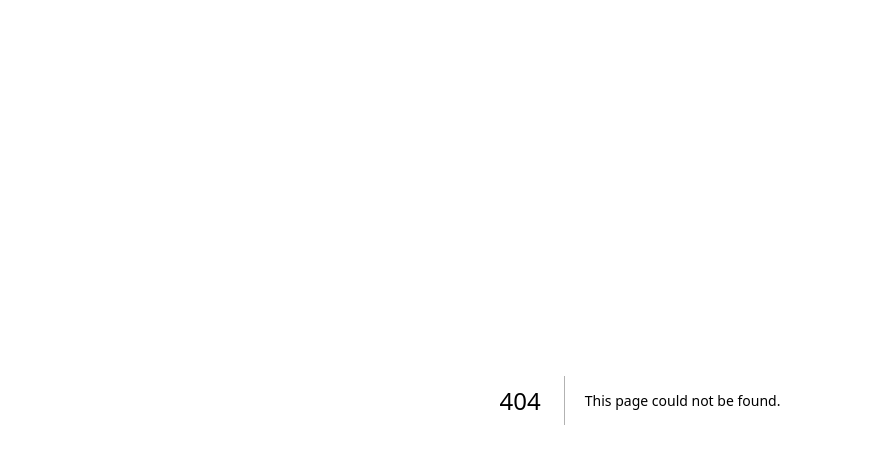
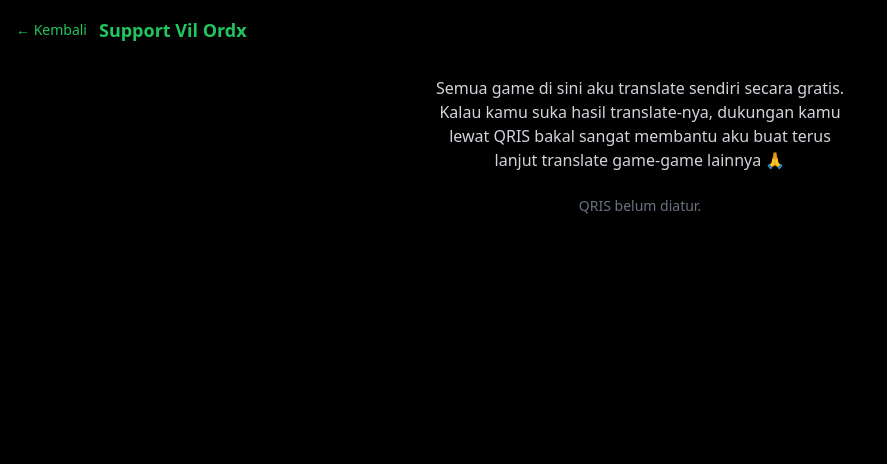
Before and after one commit to villordx990-design/gamemykisah, a Next.js app: page /support in a window 1280 px wide. Before the commit this address had no page. Shown: the top 464 px of the page, without its empty margins (0-887 px from the left). Built offline with nearby package versions, Linux system fonts and the light colour scheme; no server answers; the database is empty.

Commit message:
Upload via up2git

```diff
--- /dev/null
+++ b/app/support/page.js
@@ -0,0 +1,55 @@
+'use client';
+
+import { useEffect, useState } from 'react';
+import Link from 'next/link';
+import { supabase } from '@/lib/supabase';
+
+export default function SupportPage() {
+  const [settings, setSettings] = useState(null);
+
+  useEffect(() => {
+    async function load() {
+      const { data } = await supabase.from('site_settings').select('*').eq('id', 1).single();
+      setSettings(data);
+    }
+    load();
+  }, []);
+
+  return (
+    <div className="min-h-screen bg-black text-white">
+      <header className="p-4 flex items-center gap-3 bg-black/50 backdrop-blur sticky top-0 z-10">
+        <Link href="/" className="text-brand text-sm">← Kembali</Link>
+        <h1 className="text-lg font-bold text-brand">Support Vil Ordx</h1>
+      </header>
+
+      <div className="max-w-md mx-auto p-4 text-center">
+        <p className="text-gray-300 mb-6">
+          Semua game di sini aku translate sendiri secara gratis. Kalau kamu suka hasil translate-nya, dukungan kamu lewat QRIS bakal sangat membantu aku buat terus lanjut translate game-game lainnya 🙏
+        </p>
+
+        {settings?.qris_image ? (
+          <img src={settings.qris_image} alt="QRIS Donasi" className="w-full max-w-xs mx-auto rounded-2xl border border-white/10" />
+        ) : (
+          <p className="text-gray-500 text-sm">QRIS belum diatur.</p>
+        )}
+
+        {settings?.donation_info && (
+          <p className="text-gray-400 text-sm mt-4 whitespace-pre-line">{settings.donation_info}</p>
+        )}
+
+        <div className="flex gap-3 mt-8">
+          {settings?.wa_group_url && (
+            <a href={settings.wa_group_url} target="_blank" rel="noreferrer" className="flex-1 bg-green-600 py-2 rounded-xl text-sm font-medium">
+              Grup WA
+            </a>
+          )}
+          {settings?.discord_url && (
+            <a href={settings.discord_url} target="_blank" rel="noreferrer" className="flex-1 bg-indigo-600 py-2 rounded-xl text-sm font-medium">
+              Discord
+            </a>
+          )}
+        </div>
+      </div>
+    </div>
+  );
+}
```
